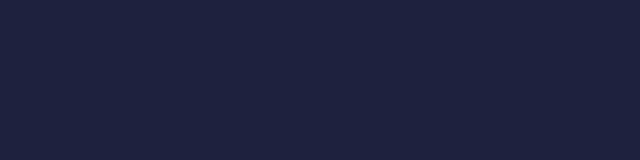
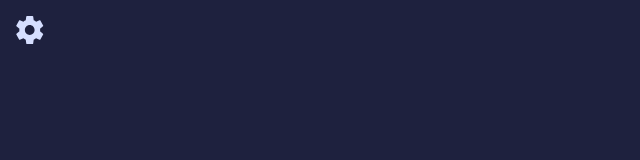
Before and after one commit to tatasadi/pomodoro-app, a Next.js app: page / in a window 1280 px wide. Shown: the top 160 px of the page, without its empty margins (0-640 px from the left). Built offline with nearby package versions, Linux system fonts and the light colour scheme.

Commit message:
add setting dialog

```diff
--- /dev/null
+++ b/app/font.tsx
@@ -0,0 +1,17 @@
+import { Kumbh_Sans, Roboto_Slab, Space_Mono } from 'next/font/google'
+
+export const kumbhSans = Kumbh_Sans({
+	subsets: ['latin'],
+	display: 'swap',
+})
+
+export const robotoSlab = Roboto_Slab({
+	subsets: ['latin'],
+	display: 'swap',
+})
+
+export const spaceMono = Space_Mono({
+	subsets: ['latin'],
+	display: 'swap',
+	weight: ['700'],
+})
--- a/app/globals.css
+++ b/app/globals.css
@@ -9,7 +9,7 @@
 @layer base {
 	:root {
 		--background: 235 35% 18%;
-		--foreground: 0 0% 3.9%;
+		--foreground: 227 100% 92%;
 		--card: 0 0% 100%;
 		--card-foreground: 0 0% 3.9%;
 		--popover: 0 0% 100%;
--- a/app/page.tsx
+++ b/app/page.tsx
@@ -1,3 +1,52 @@
+import SettingIcon from '@/components/icons/setting-icon'
+import {
+	Dialog,
+	DialogTrigger,
+	DialogContent,
+	DialogHeader,
+	DialogTitle,
+	DialogDescription,
+} from '@/components/ui/dialog'
+import { kumbhSans, robotoSlab, spaceMono } from '@/app/font'
+import { cn } from '@/lib/utils'
+import { Button } from '@/components/ui/button'
+
 export default function Home() {
-	return <main className="p-4"></main>
+	return (
+		<main className="p-4">
+			<Dialog>
+				<DialogTrigger>
+					<SettingIcon />
+				</DialogTrigger>
+				<DialogContent>
+					<DialogHeader>
+						<DialogTitle className="text-left text-[1.75rem] font-bold">Setting</DialogTitle>
+						<div className="h-[1px] w-full bg-[#E3E1E1]"></div>
+						<DialogDescription>
+							<div>
+								<h3>TIME (MINUTES)</h3>
+							</div>
+							<div className="border-y flex flex-col gap-4 sm:flex-row sm:justify-between items-center">
+								<h3>FONT</h3>
+								<div className="flex gap-4 justify-center">
+									<Button variant="fontButton" className={cn(kumbhSans.className)}>
+										Aa
+									</Button>
+									<Button variant="fontButton" className={cn(robotoSlab.className, 'font-medium')}>
+										Aa
+									</Button>
+									<Button variant="fontButton" className={cn(spaceMono.className)}>
+										Aa
+									</Button>
+								</div>
+							</div>
+							<div>
+								<h3>COLOR</h3>
+							</div>
+						</DialogDescription>
+					</DialogHeader>
+				</DialogContent>
+			</Dialog>
+		</main>
+	)
 }
--- /dev/null
+++ b/components/icons/setting-icon.tsx
@@ -0,0 +1,19 @@
+export default function SettingIcon() {
+	return (
+		<svg
+			xmlns="http://www.w3.org/2000/svg"
+			width="28"
+			height="28"
+			viewBox="0 0 28 28"
+			fill="currentColor"
+		>
+			<g>
+				<path
+					fillRule="evenodd"
+					clipRule="evenodd"
+					d="M24.0378 15.365L26.9654 17.682C27.229 17.899 27.3054 18.2771 27.1318 18.578L24.3568 23.429C24.1834 23.73 23.8226 23.849 23.5104 23.73L20.0555 22.323C19.341 22.883 18.557 23.345 17.7106 23.702L17.1903 27.412C17.1348 27.741 16.8504 28 16.5035 28H10.9535C10.6066 28 10.3221 27.741 10.2666 27.412L9.74633 23.702C8.89997 23.345 8.11604 22.8761 7.40145 22.323L3.94654 23.73C3.63435 23.856 3.27364 23.73 3.10018 23.429L0.325132 18.578C0.151671 18.27 0.228028 17.892 0.491634 17.682L3.41927 15.365C3.36379 14.917 3.32216 14.462 3.32216 14C3.32216 13.538 3.36379 13.083 3.41927 12.635L0.491634 10.318C0.228028 10.101 0.151671 9.72302 0.325132 9.42199L3.10025 4.57099C3.27364 4.26996 3.63442 4.15098 3.94661 4.26996L7.40152 5.67697C8.11604 5.11699 8.90003 4.65499 9.74639 4.29799L10.2667 0.588001C10.3222 0.259022 10.6067 0 10.9535 0H16.5036C16.8504 0 17.1348 0.259022 17.1973 0.588001L17.7177 4.29799C18.564 4.65499 19.3479 5.12394 20.0625 5.67697L23.5174 4.26996C23.8296 4.14396 24.1903 4.26996 24.3638 4.57099L27.1389 9.42199C27.3123 9.72997 27.236 10.108 26.9724 10.318L24.0378 12.635C24.0932 13.083 24.1349 13.538 24.1349 14C24.1349 14.462 24.0932 14.917 24.0378 15.365ZM8.8722 14C8.8722 16.709 11.0437 18.9 13.7285 18.9C16.4134 18.9 18.5848 16.7091 18.5848 14.0001C18.5848 11.2911 16.4134 9.10004 13.7285 9.10004C11.0437 9.10004 8.8722 11.291 8.8722 14Z"
+				/>
+			</g>
+		</svg>
+	)
+}
--- a/components/ui/button.tsx
+++ b/components/ui/button.tsx
@@ -1,37 +1,36 @@
-import * as React from "react"
-import { Slot } from "@radix-ui/react-slot"
-import { cva, type VariantProps } from "class-variance-authority"
+import * as React from 'react'
+import { Slot } from '@radix-ui/react-slot'
+import { cva, type VariantProps } from 'class-variance-authority'
 
-import { cn } from "@/lib/utils"
+import { cn } from '@/lib/utils'
 
 const buttonVariants = cva(
-  "inline-flex items-center justify-center gap-2 whitespace-nowrap rounded-md text-sm font-medium transition-colors focus-visible:outline-none focus-visible:ring-1 focus-visible:ring-ring disabled:pointer-events-none disabled:opacity-50 [&_svg]:pointer-events-none [&_svg]:size-4 [&_svg]:shrink-0",
+	'inline-flex items-center justify-center gap-2 whitespace-nowrap rounded-md text-sm font-medium transition-colors focus-visible:outline-none focus-visible:ring-1 focus-visible:ring-ring disabled:pointer-events-none disabled:opacity-50 [&_svg]:pointer-events-none [&_svg]:size-4 [&_svg]:shrink-0',
 	{
 		variants: {
 			variant: {
-        default:
-          "bg-primary text-primary-foreground shadow hover:bg-primary/90",
-        destructive:
-          "bg-destructive text-destructive-foreground shadow-sm hover:bg-destructive/90",
+				default: 'bg-primary text-primary-foreground shadow hover:bg-primary/90',
+				destructive: 'bg-destructive text-destructive-foreground shadow-sm hover:bg-destructive/90',
 				outline:
-          "border border-input bg-background shadow-sm hover:bg-accent hover:text-accent-foreground",
-        secondary:
-          "bg-secondary text-secondary-foreground shadow-sm hover:bg-secondary/80",
-        ghost: "hover:bg-accent hover:text-accent-foreground",
-        link: "text-primary underline-offset-4 hover:underline",
+					'border border-input bg-background shadow-sm hover:bg-accent hover:text-accent-foreground',
+				secondary: 'bg-secondary text-secondary-foreground shadow-sm hover:bg-secondary/80',
+				ghost: 'hover:bg-accent hover:text-accent-foreground',
+				link: 'text-primary underline-offset-4 hover:underline',
+				fontButton:
+					'bg-light-gray size-10 flex items-center justify-center rounded-full cursor-pointer font-bold text-[0.9375rem] hover:border border-primary',
 			},
 			size: {
-        default: "h-9 px-4 py-2",
-        sm: "h-8 rounded-md px-3 text-xs",
-        lg: "h-10 rounded-md px-8",
-        icon: "h-9 w-9",
+				default: 'h-9 px-4 py-2',
+				sm: 'h-8 rounded-md px-3 text-xs',
+				lg: 'h-10 rounded-md px-8',
+				icon: 'h-9 w-9',
 			},
 		},
 		defaultVariants: {
-      variant: "default",
-      size: "default",
+			variant: 'default',
+			size: 'default',
 		},
-  }
+	},
 )
 
 export interface ButtonProps
@@ -42,16 +41,12 @@
 
 const Button = React.forwardRef<HTMLButtonElement, ButtonProps>(
 	({ className, variant, size, asChild = false, ...props }, ref) => {
-    const Comp = asChild ? Slot : "button"
+		const Comp = asChild ? Slot : 'button'
 		return (
-      <Comp
-        className={cn(buttonVariants({ variant, size, className }))}
-        ref={ref}
-        {...props}
-      />
+			<Comp className={cn(buttonVariants({ variant, size, className }))} ref={ref} {...props} />
 		)
-  }
+	},
 )
-Button.displayName = "Button"
+Button.displayName = 'Button'
 
 export { Button, buttonVariants }
--- /dev/null
+++ b/components/ui/dialog.tsx
@@ -0,0 +1,110 @@
+'use client'
+
+import * as React from 'react'
+import * as DialogPrimitive from '@radix-ui/react-dialog'
+import { X } from 'lucide-react'
+
+import { cn } from '@/lib/utils'
+
+const Dialog = DialogPrimitive.Root
+
+const DialogTrigger = DialogPrimitive.Trigger
+
+const DialogPortal = DialogPrimitive.Portal
+
+const DialogClose = DialogPrimitive.Close
+
+const DialogOverlay = React.forwardRef<
+	React.ElementRef<typeof DialogPrimitive.Overlay>,
+	React.ComponentPropsWithoutRef<typeof DialogPrimitive.Overlay>
+>(({ className, ...props }, ref) => (
+	<DialogPrimitive.Overlay
+		ref={ref}
+		className={cn(
+			'fixed inset-0 z-50 bg-[#0A0C1C]/50  data-[state=open]:animate-in data-[state=closed]:animate-out data-[state=closed]:fade-out-0 data-[state=open]:fade-in-0',
+			className,
+		)}
+		{...props}
+	/>
+))
+DialogOverlay.displayName = DialogPrimitive.Overlay.displayName
+
+const DialogContent = React.forwardRef<
+	React.ElementRef<typeof DialogPrimitive.Content>,
+	React.ComponentPropsWithoutRef<typeof DialogPrimitive.Content>
+>(({ className, children, ...props }, ref) => (
+	<DialogPortal>
+		<DialogOverlay />
+		<DialogPrimitive.Content
+			ref={ref}
+			className={cn(
+				'fixed left-[50%] top-[50%] z-50 grid w-[90%] max-w-lg translate-x-[-50%] translate-y-[-50%] gap-4 bg-white shadow-lg duration-200 data-[state=open]:animate-in data-[state=closed]:animate-out data-[state=closed]:fade-out-0 data-[state=open]:fade-in-0 data-[state=closed]:zoom-out-95 data-[state=open]:zoom-in-95 data-[state=closed]:slide-out-to-left-1/2 data-[state=closed]:slide-out-to-top-[48%] data-[state=open]:slide-in-from-left-1/2 data-[state=open]:slide-in-from-top-[48%] rounded-[0.9375rem] sm:rounded-[1.5625rem] text-dark',
+				className,
+			)}
+			{...props}
+		>
+			{children}
+			<DialogPrimitive.Close className="absolute right-6 top-6 sm:right-10 sm:top-10 rounded-sm opacity-70 ring-offset-background transition-opacity hover:opacity-100 focus:outline-none focus:ring-2 focus:ring-ring focus:ring-offset-2 disabled:pointer-events-none data-[state=open]:bg-accent data-[state=open]:text-muted-foreground">
+				<X className="h-4 w-4" />
+				<span className="sr-only">Close</span>
+			</DialogPrimitive.Close>
+		</DialogPrimitive.Content>
+	</DialogPortal>
+))
+DialogContent.displayName = DialogPrimitive.Content.displayName
+
+const DialogHeader = ({ className, ...props }: React.HTMLAttributes<HTMLDivElement>) => (
+	<div className={cn('flex flex-col space-y-1.5 text-center sm:text-left', className)} {...props} />
+)
+DialogHeader.displayName = 'DialogHeader'
+
+const DialogFooter = ({ className, ...props }: React.HTMLAttributes<HTMLDivElement>) => (
+	<div
+		className={cn('flex flex-col-reverse sm:flex-row sm:justify-end sm:space-x-2', className)}
+		{...props}
+	/>
+)
+DialogFooter.displayName = 'DialogFooter'
+
+const DialogTitle = React.forwardRef<
+	React.ElementRef<typeof DialogPrimitive.Title>,
+	React.ComponentPropsWithoutRef<typeof DialogPrimitive.Title>
+>(({ className, ...props }, ref) => (
+	<DialogPrimitive.Title
+		ref={ref}
+		className={cn(
+			'text-lg font-semibold leading-none tracking-tight pl-6 pt-6 pb-7 sm:pl-10 sm:pt-10 sm:pb-8',
+			className,
+		)}
+		{...props}
+	/>
+))
+DialogTitle.displayName = DialogPrimitive.Title.displayName
+
+const DialogDescription = React.forwardRef<
+	React.ElementRef<typeof DialogPrimitive.Description>,
+	React.ComponentPropsWithoutRef<typeof DialogPrimitive.Description>
+>(({ className, ...props }, ref) => (
+	<DialogPrimitive.Description
+		ref={ref}
+		className={cn(
+			'[&>div>h3]:text-[0.6875rem] font-bold [&>div>h3]:tracking-[0.26444rem] text-dark px-6 sm:[&>div>h3]:text-[0.8125rem] [&>div]:py-6',
+			className,
+		)}
+		{...props}
+	/>
+))
+DialogDescription.displayName = DialogPrimitive.Description.displayName
+
+export {
+	Dialog,
+	DialogPortal,
+	DialogOverlay,
+	DialogTrigger,
+	DialogClose,
+	DialogContent,
+	DialogHeader,
+	DialogFooter,
+	DialogTitle,
+	DialogDescription,
+}
--- a/package.json
+++ b/package.json
@@ -9,6 +9,7 @@
     "lint": "next lint"
   },
   "dependencies": {
+    "@radix-ui/react-dialog": "^1.1.2",
     "@radix-ui/react-slot": "^1.1.0",
     "class-variance-authority": "^0.7.1",
     "clsx": "^2.1.1",
```
Also changed, not shown: 1 other file (tests, documents, lock files or other folders). Lines whose indentation alone changed are shown as unchanged.
